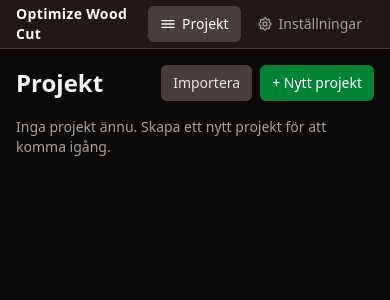
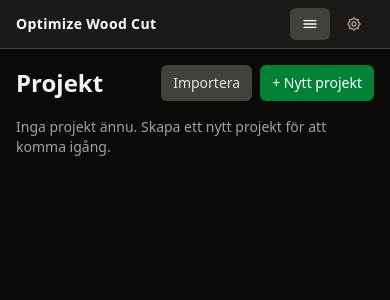
Before and after one commit to callebokedal/lumber-calculator, a React (Vite) app: page / in a window 390 px wide. Shown: the top 300 px of the page. Built offline with nearby package versions, Linux system fonts and the light colour scheme.

Commit message:
Smarter menu.

```diff
--- a/src/components/layout/TopNav.jsx
+++ b/src/components/layout/TopNav.jsx
@@ -24,14 +24,14 @@ export function TopNav() {
             <svg xmlns="http://www.w3.org/2000/svg" className="w-4 h-4" fill="none" viewBox="0 0 24 24" stroke="currentColor">
               <path strokeLinecap="round" strokeLinejoin="round" strokeWidth={2} d="M3 7h18M3 12h18M3 17h18" />
             </svg>
-            <span>{t('nav.projects', language)}</span>
+            <span className="hidden sm:inline">{t('nav.projects', language)}</span>
           </NavLink>
           <NavLink to="/settings" className={linkClass}>
             <svg xmlns="http://www.w3.org/2000/svg" className="w-4 h-4" fill="none" viewBox="0 0 24 24" stroke="currentColor">
               <path strokeLinecap="round" strokeLinejoin="round" strokeWidth={2} d="M10.325 4.317c.426-1.756 2.924-1.756 3.35 0a1.724 1.724 0 002.573 1.066c1.543-.94 3.31.826 2.37 2.37a1.724 1.724 0 001.065 2.572c1.756.426 1.756 2.924 0 3.35a1.724 1.724 0 00-1.066 2.573c.94 1.543-.826 3.31-2.37 2.37a1.724 1.724 0 00-2.572 1.065c-.426 1.756-2.924 1.756-3.35 0a1.724 1.724 0 00-2.573-1.066c-1.543.94-3.31-.826-2.37-2.37a1.724 1.724 0 00-1.065-2.572c-1.756-.426-1.756-2.924 0-3.35a1.724 1.724 0 001.066-2.573c-.94-1.543.826-3.31 2.37-2.37.996.608 2.296.07 2.572-1.065z" />
               <path strokeLinecap="round" strokeLinejoin="round" strokeWidth={2} d="M15 12a3 3 0 11-6 0 3 3 0 016 0z" />
             </svg>
-            <span>{t('nav.settings', language)}</span>
+            <span className="hidden sm:inline">{t('nav.settings', language)}</span>
           </NavLink>
         </nav>
       </div>
```
Also changed, not shown: 5 other files (tests, documents, lock files or other folders).
